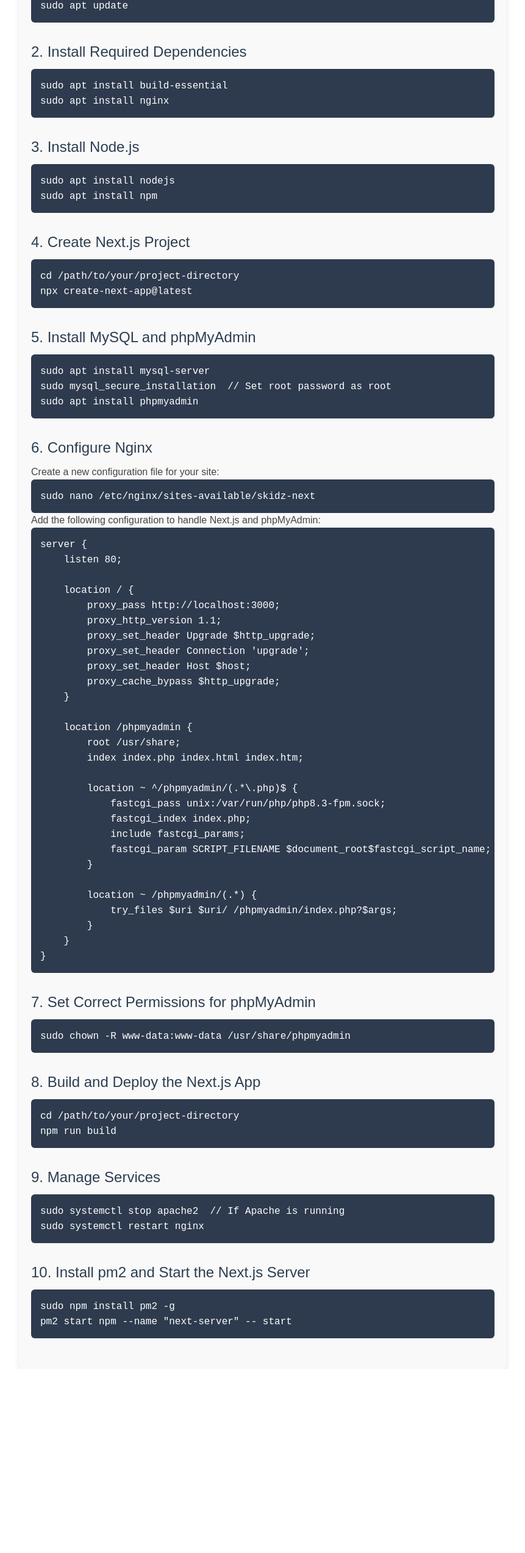
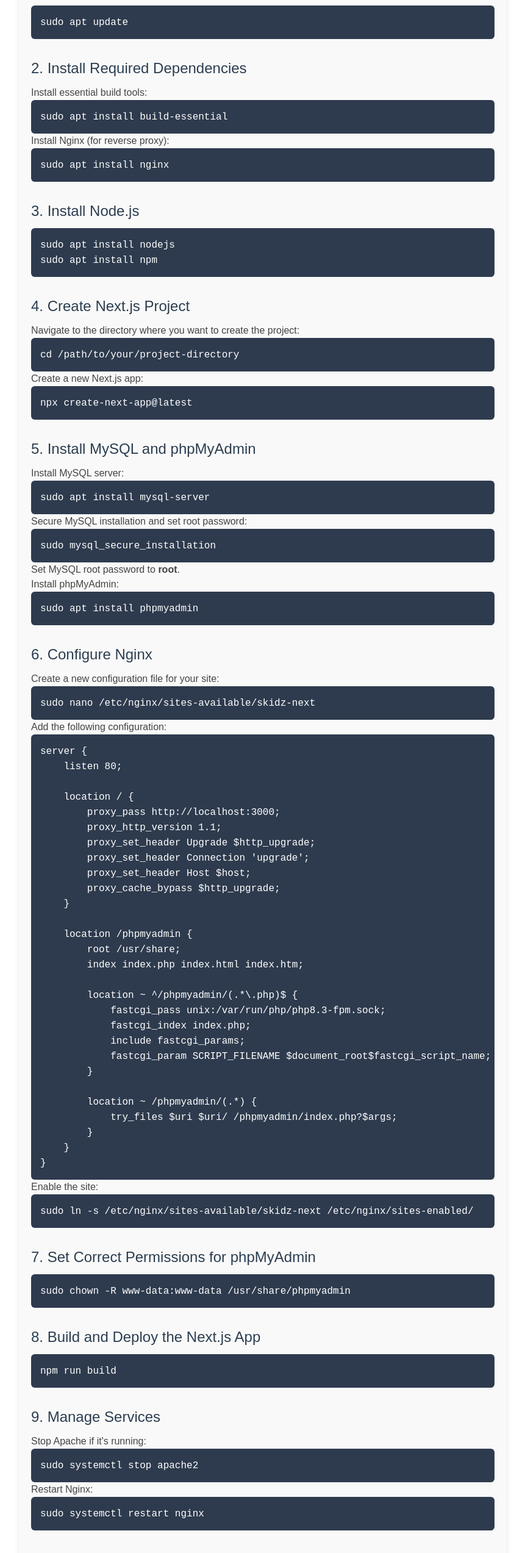
Before and after one commit to santamayengb/skidz-next, a Next.js app: page / in a window 1280 px wide. Shown: the part 219-2765 px from the top of the page at 61% size, without its empty margins (209-1070 px from the left). Before the commit the page ends 2463 px from the top, so only its background shows below. Built offline with nearby package versions, Linux system fonts and the light colour scheme.

Commit message:
"Refactored Documentation.module.css and page.js to update code blocks and descriptions for Next.js server setup on AWS"

```diff
--- a/src/app/Documentation.module.css
+++ b/src/app/Documentation.module.css
@@ -40,7 +40,7 @@
     overflow-x: auto;
   }
 
-  code {
+  .codeBlock code {
     font-family: "Courier New", Courier, monospace;
   }
 
--- a/src/app/page.js
+++ b/src/app/page.js
@@ -1,12 +1,13 @@
-import React from 'react';
-import styles from './Documentation.module.css';
+import React from "react";
+import styles from "./Documentation.module.css";
 
 export default function Home() {
   return (
     <div className={styles.container}>
       <h1 className={styles.title}>Next.js Server Setup in AWS</h1>
       <p className={styles.description}>
-        Follow these steps to set up your Next.js server on AWS:
+        Follow these detailed step-by-step instructions for setting up a Next.js
+        server on AWS with MySQL and phpMyAdmin.
       </p>
 
       <div className={styles.stepSection}>
@@ -18,42 +19,53 @@
 
       <div className={styles.stepSection}>
         <h2>2. Install Required Dependencies</h2>
+        <p>Install essential build tools:</p>
         <pre className={styles.codeBlock}>
-          <code>
-            {`sudo apt install build-essential
-sudo apt install nginx`}
-          </code>
+          <code>sudo apt install build-essential</code>
+        </pre>
+        <p>Install Nginx (for reverse proxy):</p>
+        <pre className={styles.codeBlock}>
+          <code>sudo apt install nginx</code>
         </pre>
       </div>
 
       <div className={styles.stepSection}>
         <h2>3. Install Node.js</h2>
         <pre className={styles.codeBlock}>
-          <code>
-            {`sudo apt install nodejs
-sudo apt install npm`}
-          </code>
+          <code>sudo apt install nodejs</code>
+          <br />
+          <code>sudo apt install npm</code>
         </pre>
       </div>
 
       <div className={styles.stepSection}>
         <h2>4. Create Next.js Project</h2>
+        <p>Navigate to the directory where you want to create the project:</p>
         <pre className={styles.codeBlock}>
-          <code>
-            {`cd /path/to/your/project-directory
-npx create-next-app@latest`}
-          </code>
+          <code>cd /path/to/your/project-directory</code>
+        </pre>
+        <p>Create a new Next.js app:</p>
+        <pre className={styles.codeBlock}>
+          <code>npx create-next-app@latest</code>
         </pre>
       </div>
 
       <div className={styles.stepSection}>
         <h2>5. Install MySQL and phpMyAdmin</h2>
+        <p>Install MySQL server:</p>
         <pre className={styles.codeBlock}>
-          <code>
-            {`sudo apt install mysql-server
-sudo mysql_secure_installation  // Set root password as root
-sudo apt install phpmyadmin`}
-          </code>
+          <code>sudo apt install mysql-server</code>
+        </pre>
+        <p>Secure MySQL installation and set root password:</p>
+        <pre className={styles.codeBlock}>
+          <code>sudo mysql_secure_installation</code>
+        </pre>
+        <p>
+          Set MySQL root password to <strong>root</strong>.
+        </p>
+        <p>Install phpMyAdmin:</p>
+        <pre className={styles.codeBlock}>
+          <code>sudo apt install phpmyadmin</code>
         </pre>
       </div>
 
@@ -63,11 +75,9 @@
         <pre className={styles.codeBlock}>
           <code>sudo nano /etc/nginx/sites-available/skidz-next</code>
         </pre>
-
-        <p>Add the following configuration to handle Next.js and phpMyAdmin:</p>
+        <p>Add the following configuration:</p>
         <pre className={styles.codeBlock}>
-          <code>
-            {`server {
+          <code>{`server {
     listen 80;
 
     location / {
@@ -94,7 +104,13 @@
             try_files $uri $uri/ /phpmyadmin/index.php?$args;
         }
     }
-}`}
+}`}</code>
+        </pre>
+        <p>Enable the site:</p>
+        <pre className={styles.codeBlock}>
+          <code>
+            sudo ln -s /etc/nginx/sites-available/skidz-next
+            /etc/nginx/sites-enabled/
           </code>
         </pre>
       </div>
@@ -109,32 +125,30 @@
       <div className={styles.stepSection}>
         <h2>8. Build and Deploy the Next.js App</h2>
         <pre className={styles.codeBlock}>
-          <code>
-            {`cd /path/to/your/project-directory
-npm run build`}
-          </code>
+          <code>npm run build</code>
         </pre>
       </div>
 
       <div className={styles.stepSection}>
         <h2>9. Manage Services</h2>
+        <p>Stop Apache if it's running:</p>
         <pre className={styles.codeBlock}>
-          <code>
-            {`sudo systemctl stop apache2  // If Apache is running
-sudo systemctl restart nginx`}
-          </code>
+          <code>sudo systemctl stop apache2</code>
+        </pre>
+        <p>Restart Nginx:</p>
+        <pre className={styles.codeBlock}>
+          <code>sudo systemctl restart nginx</code>
         </pre>
       </div>
 
       <div className={styles.stepSection}>
         <h2>10. Install pm2 and Start the Next.js Server</h2>
         <pre className={styles.codeBlock}>
-          <code>
-            {`sudo npm install pm2 -g
-pm2 start npm --name "next-server" -- start`}
-          </code>
+          <code>sudo npm install pm2 -g</code>
+          <br />
+          <code>pm2 start npm --name "next-server" -- start</code>
         </pre>
       </div>
     </div>
   );
-};
+}
```
